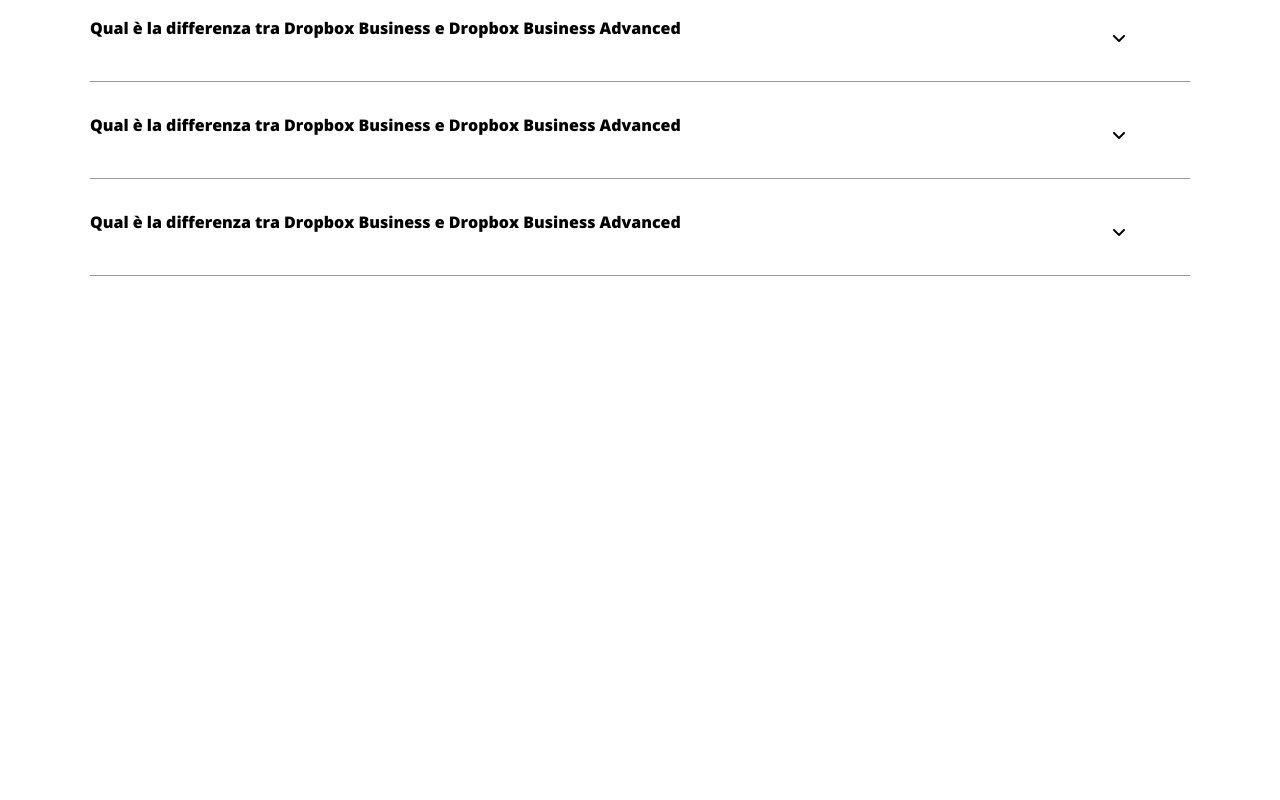
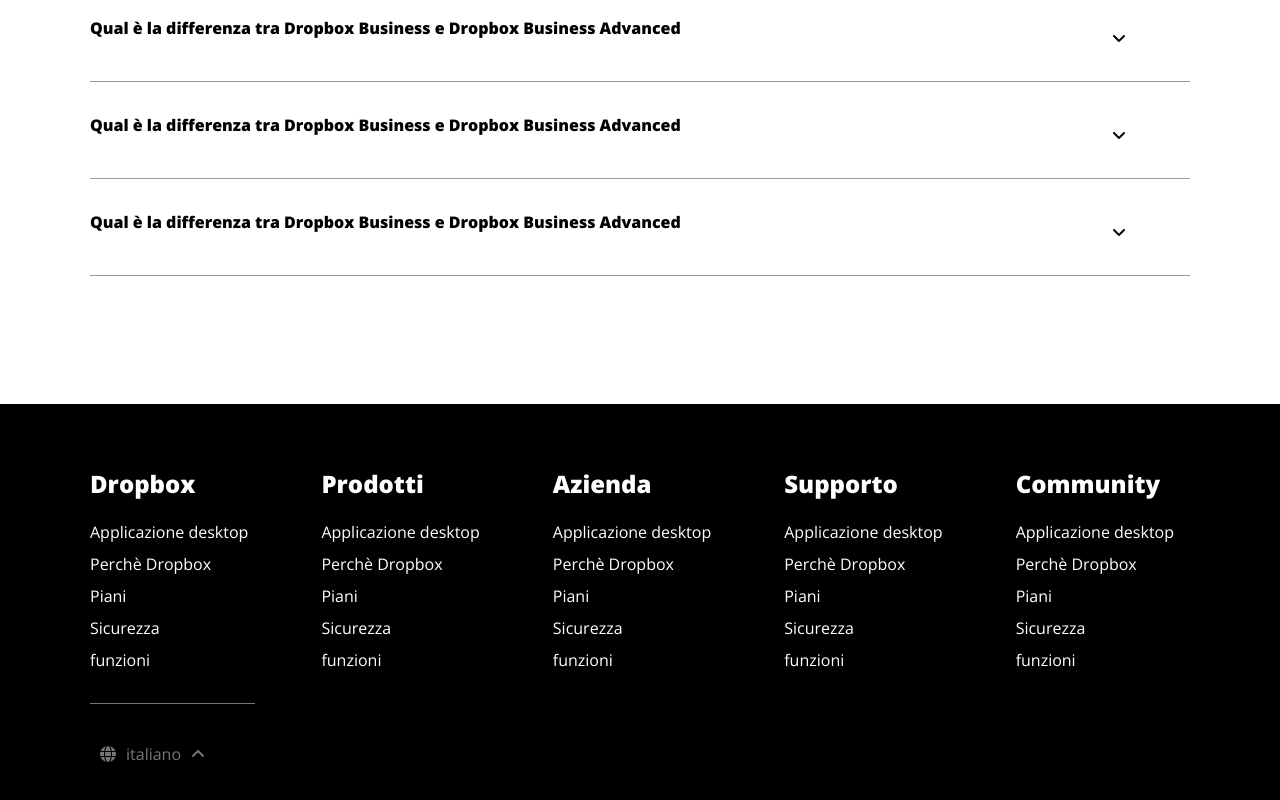
Before and after one commit to PietroSavini/htmlcss-dropbox, a plain HTML site: page index.html in a window 1280 px wide. Shown: the part 5812-6612 px from the top of the page. Before the commit the page ends 6368 px from the top, so only its background shows below. Drawn offline with nearby package versions, Linux system fonts and the light colour scheme.

Commit message:
End of project

```diff
--- a/css/style.css
+++ b/css/style.css
@@ -344,7 +344,7 @@ li>p{
     min-height: 50%;
 }
 
-/* section Teams - big banner with logos */
+/* section Teams - big banner with logos------------------------------------------- */
 
 .big-banner{
     width: 100%;
@@ -441,7 +441,7 @@ li>p{
     background-color: #FFD830;
 }
 
-/* Call to Action  */
+/* Call to Action ------------------------------------------------------- */
 
 .cta{
     height: 300px;
@@ -476,7 +476,7 @@ li>p{
 
 
 
-/* faq section */
+/* faq section -------------------------------------------------------*/
 
 .FAQ .wrapper{
     width: 100%;
@@ -509,5 +509,44 @@ li>p{
 
 .row-1 i{
     transition: 500ms;
+}
 
+/* footer -----------------------------------------------------------------------*/
+footer section{
+    background-color: black;
+    margin: 0 0;
+    height: 400px;
+    padding-top: 4rem;
+    color: #fff
 }
+footer .wrapper{
+    width: 90%;
+    height: 70%;
+    display: flex;
+    justify-content: space-between;
+}
+footer ul{
+    display: inline-block;
+    ;
+}
+
+footer li{
+    line-height: 2rem;
+}
+
+.language{
+   max-width: 1100px;
+   margin: 0 auto;
+   color: #75757a;
+}
+.language i{
+    margin: 10px;
+    font-size: 1rem;
+}
+
+.language div{
+    display: inline-block;
+    width: 15%;
+    border-top: 1px solid #75757a;
+    padding-top:2rem
+}
--- a/index.html
+++ b/index.html
@@ -444,9 +444,59 @@
 
     <footer>
         <section>
+            <div class="wrapper">
+                <ul>
+                    <li><h3>Dropbox</h3></li>
+                    <li><a href="">Applicazione desktop</a></li>
+                    <li><a href="">Perchè Dropbox</a></li>
+                    <li><a href="">Piani</a></li>
+                    <li><a href="">Sicurezza</a></li>
+                    <li><a href="">funzioni</a></li>
+                </ul>
 
+                <ul>
+                    <li><h3>Prodotti</h3></li>
+                    <li><a href="">Applicazione desktop</a></li>
+                    <li><a href="">Perchè Dropbox</a></li>
+                    <li><a href="">Piani</a></li>
+                    <li><a href="">Sicurezza</a></li>
+                    <li><a href="">funzioni</a></li>
+                </ul>
+
+                <ul>
+                    <li><h3>Azienda</h3></li>
+                    <li><a href="">Applicazione desktop</a></li>
+                    <li><a href="">Perchè Dropbox</a></li>
+                    <li><a href="">Piani</a></li>
+                    <li><a href="">Sicurezza</a></li>
+                    <li><a href="">funzioni</a></li>
+                </ul>
+
+                <ul>
+                    <li><h3>Supporto</h3></li>
+                    <li><a href="">Applicazione desktop</a></li>
+                    <li><a href="">Perchè Dropbox</a></li>
+                    <li><a href="">Piani</a></li>
+                    <li><a href="">Sicurezza</a></li>
+                    <li><a href="">funzioni</a></li>
+                </ul>
+
+                <ul>
+                    <li><h3>Community</h3></li>
+                    <li><a href="">Applicazione desktop</a></li>
+                    <li><a href="">Perchè Dropbox</a></li>
+                    <li><a href="">Piani</a></li>
+                    <li><a href="">Sicurezza</a></li>
+                    <li><a href="">funzioni</a></li>
+                </ul>
+            </div>
+
+            <div class="language">
+                <div>
+                    <i class="fa-solid fa-globe"></i><span>italiano</span><i class="fa-solid fa-angle-up"></i>
+                </div>
+            </div>
         </section>
-
     </footer>
 
 
```
